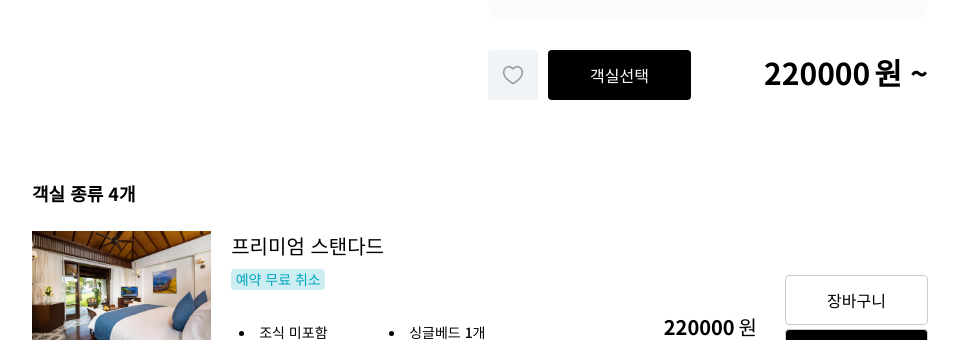
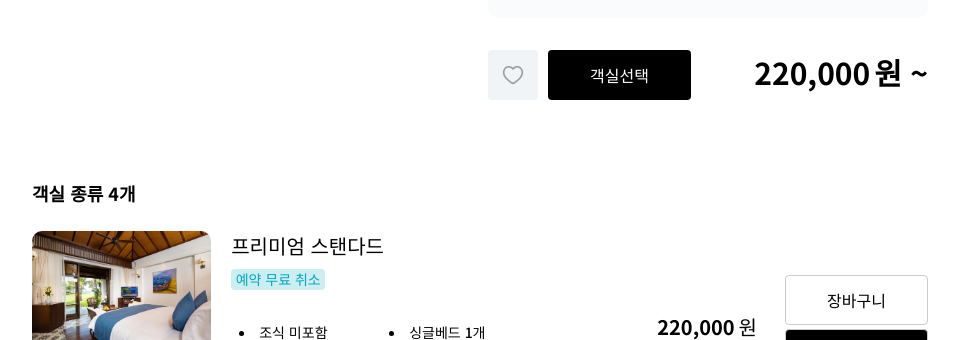
Before and after one commit to Review-Mate/Review-Mate-Demo, a Next.js app: page /demo/product in a window 1280 px wide. Shown: the part 612-952 px from the top of the page, without its empty margins (160-1119 px from the left). Built offline with nearby package versions, Linux system fonts and the light colour scheme; no server answers.

Commit message:
feat: 가격에 컴마(,) 추가

```diff
--- a/components/detail/Rooms/Index.tsx
+++ b/components/detail/Rooms/Index.tsx
@@ -1,7 +1,8 @@
-import Image, { StaticImageData } from 'next/image';
+import Image from 'next/image';
 import React from 'react';
 import { roomList } from '@/data/detail/roomData';
 import { useRouter } from 'next/router';
+import { formatNumberWithCommas } from 'utils/globalUtils';
 
 type Props = {};
 
@@ -31,6 +32,7 @@ interface RoomProps {
 
 const Room = ({ name, image, price, options }: RoomProps) => {
   const router = useRouter();
+  const formatPrice = formatNumberWithCommas(price);
 
   const reservation = () => {
     const answer = confirm('예약화면으로 이동하시겠습니까?').valueOf();
@@ -50,6 +52,7 @@ const Room = ({ name, image, price, options }: RoomProps) => {
             height={180}
             layout='responsive'
             objectFit='contain'
+            className='rounded-[10px]'
           />
         </div>
         <div className='flex flex-1 flex-col ml-5'>
@@ -72,7 +75,7 @@ const Room = ({ name, image, price, options }: RoomProps) => {
             </div>
             <div className='flex flex-col md:flex-row items-center'>
               <div className='flex mr-7 mb-5 md:mb-0'>
-                <div className='text-num3 font-bold mr-1'>{price}</div>
+                <div className='text-num3 font-bold mr-1'>{formatPrice}</div>
                 <div className='text-num3 font-mid'>원</div>
               </div>
               <div className='flex flex-col'>
--- a/components/detail/Top/Index.tsx
+++ b/components/detail/Top/Index.tsx
@@ -5,6 +5,7 @@ import RightInfo from './RightInfo';
 import star from '@/public/images/star.png';
 import heart from '@/public/images/heart.svg';
 import { hotelInfo } from '@/data/detail/hotelData';
+import { formatNumberWithCommas } from 'utils/globalUtils';
 
 export default function TopInfo() {
   return (
@@ -37,7 +38,9 @@ export default function TopInfo() {
             </div>
           </div>
           <div className='flex'>
-            <div className='text-num1 font-bold mr-1'>{hotelInfo.price}</div>
+            <div className='text-num1 font-bold mr-1'>
+              {formatNumberWithCommas(hotelInfo.price)}
+            </div>
             <div className='text-num1 font-bold'>원 ~</div>
           </div>
         </div>
--- /dev/null
+++ b/utils/globalUtils.tsx
@@ -0,0 +1,13 @@
+export const formatNumberWithCommas = (number: number): string => {
+  if (number === null || number === undefined) {
+    return '';
+  }
+
+  let numStr = number.toString();
+
+  for (let i = numStr.length - 3; i > 0; i -= 3) {
+    numStr = numStr.slice(0, i) + ',' + numStr.slice(i);
+  }
+
+  return numStr;
+};
```
